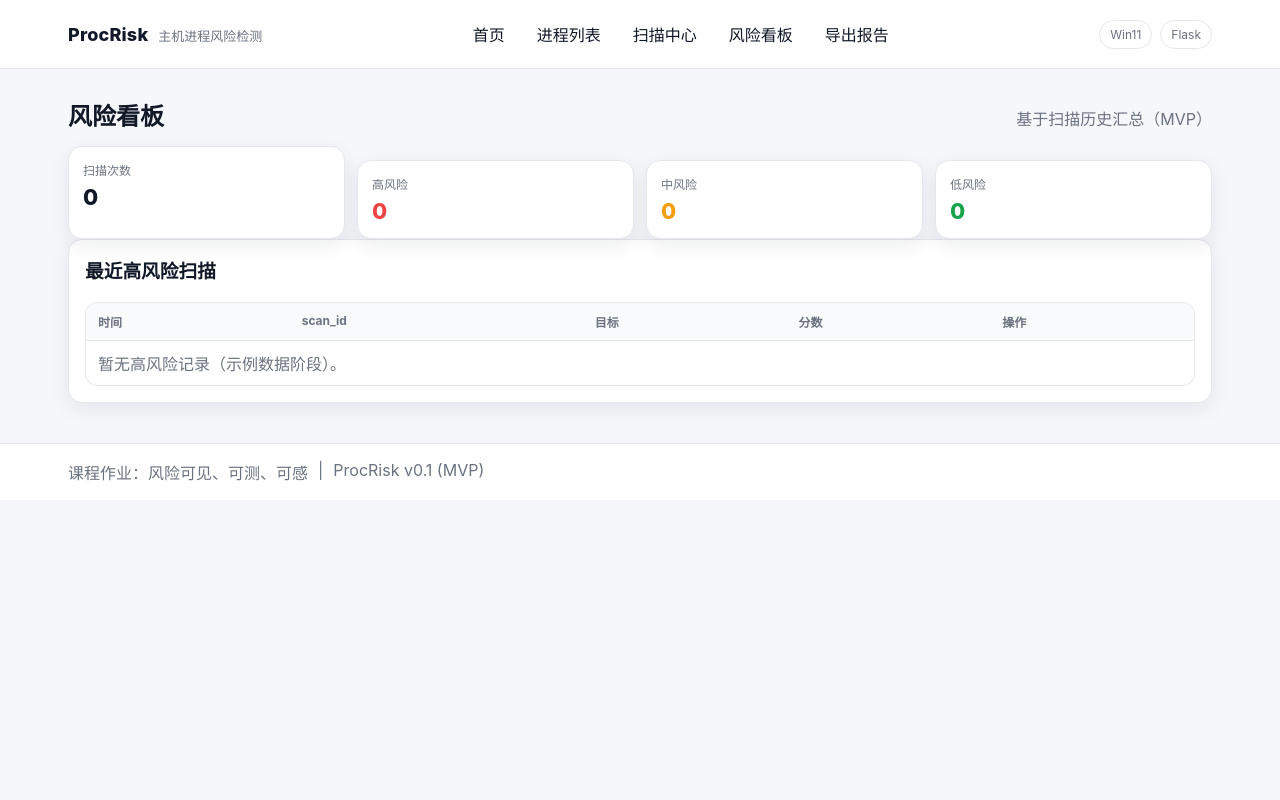
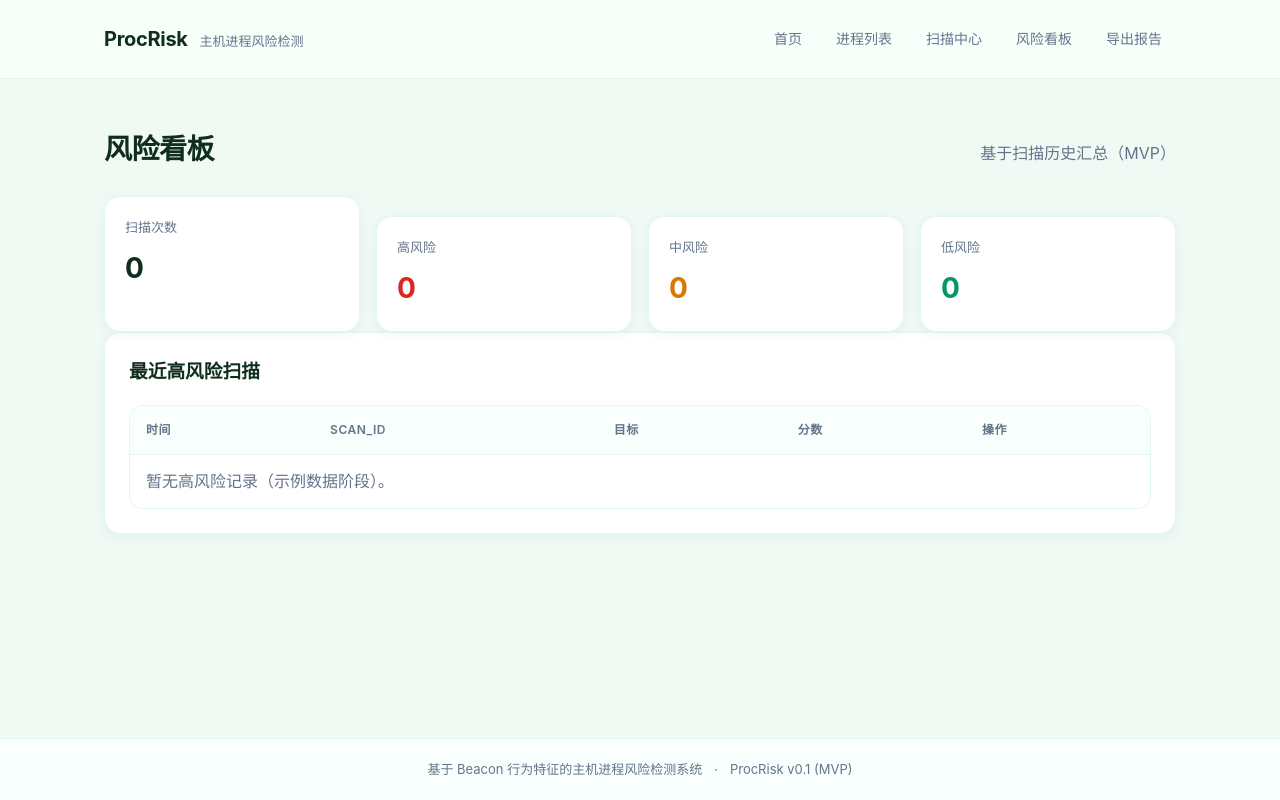
Before and after one commit to oumi-2and11/beacon_proc_risk, a Flask app: page /dashboard/ in a window 1280 px wide. Run offline with Flask 3, Linux system fonts and the light colour scheme.

Commit message:
修改页面UI风格，整体浅绿色看着比较舒服

```diff
--- a/webapp/static/css/main.css
+++ b/webapp/static/css/main.css
@@ -1,205 +1,406 @@
 :root{
-  --bg: #f6f7fb;
+  --bg: #f0f9f4;
+  --bg-alt: #f8fffc;
   --card: #ffffff;
-  --text: #111827;
-  --muted: #6b7280;
-  --border: #e5e7eb;
+  --text: #0f2e1e;
+  --muted: #64748b;
+  --border: #c4e8d7;
+  --border-light: #e4f7ee;
 
-  --primary: #2563eb;
-  --primary-600: #1d4ed8;
+  --primary: #0d9488;
+  --primary-light: #14b8a6;
+  --primary-600: #0f766e;
+  --primary-soft: rgba(13, 148, 136, 0.08);
 
-  --low: #16a34a;
-  --mid: #f59e0b;
-  --high: #ef4444;
+  --low: #059669;
+  --mid: #d97706;
+  --high: #dc2626;
 
-  --shadow: 0 6px 20px rgba(17, 24, 39, 0.08);
-  --radius: 14px;
+  --shadow-soft: 0 1px 3px rgba(13, 148, 136, 0.08);
+  --shadow-card: 0 4px 12px rgba(13, 148, 136, 0.06);
+  --radius: 16px;
 }
 
-*{ box-sizing: border-box; }
-body{
+*{
+  box-sizing: border-box;
+}
+
+html, body{
+  height: 100%;
   margin:0;
-  font-family: -apple-system, BlinkMacSystemFont, "Segoe UI", Arial, "Microsoft YaHei", sans-serif;
+  font-family: -apple-system, BlinkMacSystemFont, "Segoe UI", Roboto, "Microsoft YaHei", sans-serif;
   background: var(--bg);
   color: var(--text);
+  line-height: 1.6;
+  -webkit-font-smoothing: antialiased;
 }
 
-a{ color: var(--primary); text-decoration: none; }
-a:hover{ color: var(--primary-600); text-decoration: underline; }
+body{
+  display: flex;
+  flex-direction: column;
+}
+
+a{
+  color: var(--primary);
+  text-decoration: none;
+  transition: color 0.2s ease;
+}
+
+a:hover{
+  color: var(--primary-600);
+  text-decoration: underline;
+}
 
 .container{
-  max-width: 1180px;
+  width: 100%;
+  max-width: 1120px;
   margin: 0 auto;
-  padding: 18px 18px 40px;
+  padding: 32px 24px 48px;
+  flex: 1;
 }
 
 .topbar{
   position: sticky;
   top: 0;
-  z-index: 10;
-  background: rgba(255,255,255,0.86);
-  backdrop-filter: blur(10px);
-  border-bottom: 1px solid var(--border);
+  z-index: 50;
+  background: rgba(248, 255, 252, 0.9);
+  backdrop-filter: blur(14px);
+  border-bottom: 1px solid var(--border-light);
 }
+
 .topbar-inner{
-  max-width: 1180px;
+  width: 100%;
+  max-width: 1120px;
   margin: 0 auto;
-  padding: 14px 18px;
-  display:flex;
-  align-items:center;
+  padding: 18px 24px;
+  display: flex;
+  align-items: center;
   justify-content: space-between;
-  gap: 14px;
+  gap: 20px;
 }
-.brand{ display:flex; align-items: baseline; gap: 10px; }
+
+.brand{
+  display: flex;
+  align-items: baseline;
+  gap: 12px;
+}
+
 .brand-link{
-  font-weight: 800;
-  font-size: 18px;
-  letter-spacing: 0.2px;
+  font-weight: 700;
+  font-size: 20px;
+  letter-spacing: -0.3px;
   color: var(--text);
 }
-.brand-link:hover{ text-decoration: none; color: var(--text); }
-.brand-subtitle{ color: var(--muted); font-size: 13px; }
 
-.nav{ display:flex; gap: 12px; flex-wrap: wrap; }
+.brand-link:hover{
+  text-decoration: none;
+  color: var(--primary);
+}
+
+.brand-subtitle{
+  color: var(--muted);
+  font-size: 13px;
+}
+
+.nav{
+  display: flex;
+  gap: 6px;
+  flex-wrap: wrap;
+}
+
 .nav-link{
-  padding: 8px 10px;
-  border-radius: 10px;
-  color: var(--text);
+  padding: 10px 14px;
+  border-radius: 12px;
+  color: var(--muted);
+  font-size: 14px;
+  font-weight: 500;
+  transition: all 0.2s ease;
 }
+
 .nav-link:hover{
-  background: rgba(37, 99, 235, 0.08);
+  background: var(--primary-soft);
+  color: var(--primary);
   text-decoration: none;
 }
 
-.topbar-meta{ display:flex; gap: 8px; }
+.topbar-meta{
+  display: flex;
+  gap: 8px;
+}
+
 .pill{
   font-size: 12px;
   color: var(--muted);
-  border: 1px solid var(--border);
-  background: #fff;
-  padding: 6px 10px;
+  border: 1px solid var(--border-light);
+  background: var(--card);
+  padding: 6px 12px;
   border-radius: 999px;
 }
 
 .footer{
-  border-top: 1px solid var(--border);
-  background: #fff;
+  border-top: 1px solid var(--border-light);
+  background: var(--bg-alt);
+  flex-shrink: 0;
+  margin-top: auto;
 }
+
 .footer-inner{
-  max-width: 1180px;
+  width: 100%;
+  max-width: 1120px;
   margin: 0 auto;
-  padding: 16px 18px;
-  display:flex;
-  gap: 10px;
+  padding: 20px 24px;
+  display: flex;
+  gap: 12px;
+  flex-wrap: wrap;
+  justify-content: center;
+  font-size: 13px;
+}
+
+.muted{
+  color: var(--muted);
+}
+
+.mono{
+  font-family: ui-monospace, SFMono-Regular, Menlo, Consolas, "Liberation Mono", monospace;
+  font-size: 13px;
+}
+
+.card{
+  background: var(--card);
+  border: 1px solid var(--border-light);
+  border-radius: var(--radius);
+  box-shadow: var(--shadow-card);
+  padding: 24px;
+  transition: all 0.3s ease;
+}
+
+.card:hover{
+  border-color: var(--border);
+  box-shadow: 0 8px 24px rgba(13, 148, 136, 0.1);
+  transform: translateY(-2px);
+}
+
+.card + .card{
+  margin-top: 20px;
+}
+
+.hstack{
+  display: flex;
+  align-items: center;
+  gap: 12px;
   flex-wrap: wrap;
 }
 
-.muted{ color: var(--muted); }
-.mono{ font-family: ui-monospace, SFMono-Regular, Menlo, Consolas, "Liberation Mono", monospace; font-size: 12px; }
-
-.card{
-  background: var(--card);
-  border: 1px solid var(--border);
-  border-radius: var(--radius);
-  box-shadow: var(--shadow);
-  padding: 16px;
+.vstack{
+  display: flex;
+  flex-direction: column;
+  gap: 12px;
 }
-.card + .card{ margin-top: 14px; }
-
-.hstack{ display:flex; align-items:center; gap: 10px; flex-wrap: wrap; }
-.vstack{ display:flex; flex-direction: column; gap: 10px; }
 
 .page-title{
-  display:flex;
+  display: flex;
   align-items: baseline;
   justify-content: space-between;
-  gap: 12px;
-  margin: 10px 0 14px;
+  gap: 16px;
+  margin: 16px 0 24px;
 }
-.page-title h1, .page-title h2{ margin: 0; }
+
+.page-title h1, .page-title h2{
+  margin: 0;
+  font-size: 28px;
+  font-weight: 700;
+  letter-spacing: -0.5px;
+}
 
 .table{
   width: 100%;
   border-collapse: separate;
   border-spacing: 0;
   overflow: hidden;
-  border: 1px solid var(--border);
-  border-radius: 12px;
-  background: #fff;
+  border: 1px solid var(--border-light);
+  border-radius: 14px;
+  background: var(--card);
 }
+
 .table th, .table td{
-  padding: 10px 12px;
-  border-bottom: 1px solid var(--border);
+  padding: 14px 16px;
+  border-bottom: 1px solid var(--border-light);
   text-align: left;
   vertical-align: top;
 }
+
 .table thead th{
   font-size: 12px;
+  font-weight: 600;
+  letter-spacing: 0.5px;
+  text-transform: uppercase;
   color: var(--muted);
-  background: #f9fafb;
+  background: var(--bg-alt);
 }
-.table tbody tr:hover{ background: #f9fafb; }
-.table tbody tr:last-child td{ border-bottom: none; }
+
+.table tbody tr{
+  transition: background 0.2s ease;
+}
+
+.table tbody tr:hover{
+  background: rgba(13, 148, 136, 0.03);
+}
+
+.table tbody tr:last-child td{
+  border-bottom: none;
+}
 
 .badge{
-  display:inline-flex;
-  align-items:center;
-  padding: 4px 10px;
+  display: inline-flex;
+  align-items: center;
+  padding: 5px 12px;
   border-radius: 999px;
   font-size: 12px;
-  border: 1px solid var(--border);
-  background: #fff;
+  font-weight: 500;
+  border: 1px solid transparent;
+  background: transparent;
 }
-.badge.low{ color: var(--low); border-color: rgba(22,163,74,0.25); background: rgba(22,163,74,0.06); }
-.badge.mid{ color: var(--mid); border-color: rgba(245,158,11,0.25); background: rgba(245,158,11,0.08); }
-.badge.high{ color: var(--high); border-color: rgba(239,68,68,0.25); background: rgba(239,68,68,0.06); }
+
+.badge.low{
+  color: var(--low);
+  border-color: rgba(5, 150, 105, 0.2);
+  background: rgba(5, 150, 105, 0.08);
+}
+
+.badge.mid{
+  color: var(--mid);
+  border-color: rgba(217, 119, 6, 0.2);
+  background: rgba(217, 119, 6, 0.08);
+}
+
+.badge.high{
+  color: var(--high);
+  border-color: rgba(220, 38, 38, 0.2);
+  background: rgba(220, 38, 38, 0.08);
+}
 
 .btn{
-  display:inline-flex;
-  align-items:center;
-  justify-content:center;
+  display: inline-flex;
+  align-items: center;
+  justify-content: center;
   gap: 8px;
-  padding: 9px 12px;
+  padding: 11px 18px;
   border-radius: 12px;
-  border: 1px solid var(--border);
-  background: #fff;
+  border: 1px solid var(--border-light);
+  background: var(--card);
   color: var(--text);
   cursor: pointer;
+  font-size: 14px;
+  font-weight: 500;
+  transition: all 0.2s ease;
 }
-.btn:hover{ background: #f9fafb; }
+
+.btn:hover{
+  background: var(--bg-alt);
+  border-color: var(--border);
+  transform: translateY(-1px);
+}
+
 .btn.primary{
   background: var(--primary);
   border-color: var(--primary);
   color: #fff;
+  box-shadow: 0 2px 8px rgba(13, 148, 136, 0.25);
 }
-.btn.primary:hover{ background: var(--primary-600); border-color: var(--primary-600); }
+
+.btn.primary:hover{
+  background: var(--primary-600);
+  border-color: var(--primary-600);
+  box-shadow: 0 4px 12px rgba(13, 148, 136, 0.35);
+  transform: translateY(-1px);
+}
+
 .btn.danger{
   background: #fff;
-  border-color: rgba(239,68,68,0.35);
+  border-color: rgba(220, 38, 38, 0.25);
   color: var(--high);
 }
 
+.btn.danger:hover{
+  background: rgba(220, 38, 38, 0.04);
+}
+
 .input{
-  width: 260px;
+  width: 280px;
   max-width: 100%;
-  padding: 9px 12px;
+  padding: 11px 16px;
   border-radius: 12px;
-  border: 1px solid var(--border);
-  background: #fff;
+  border: 1px solid var(--border-light);
+  background: var(--card);
+  font-size: 14px;
+  transition: all 0.2s ease;
 }
+
+.input:focus{
+  outline: none;
+  border-color: var(--primary);
+  box-shadow: 0 0 0 4px var(--primary-soft);
+}
+
 .kpi{
-  display:grid;
+  display: grid;
   grid-template-columns: repeat(4, minmax(0, 1fr));
-  gap: 12px;
+  gap: 16px;
 }
-.kpi .card{ padding: 14px; }
-.kpi .kpi-title{ color: var(--muted); font-size: 12px; }
-.kpi .kpi-value{ font-size: 22px; font-weight: 800; margin-top: 6px; }
+
+.kpi .card{
+  padding: 20px;
+}
+
+.kpi .kpi-title{
+  color: var(--muted);
+  font-size: 13px;
+  font-weight: 500;
+}
+
+.kpi .kpi-value{
+  font-size: 28px;
+  font-weight: 700;
+  margin-top: 8px;
+  letter-spacing: -0.5px;
+}
 
 @media (max-width: 900px){
-  .kpi{ grid-template-columns: repeat(2, minmax(0, 1fr)); }
+  .kpi{
+    grid-template-columns: repeat(2, minmax(0, 1fr));
+  }
+
+  .topbar-inner{
+    flex-direction: column;
+    align-items: flex-start;
+    gap: 12px;
+  }
+
+  .nav{
+    width: 100%;
+    justify-content: flex-start;
+  }
 }
+
 @media (max-width: 560px){
-  .topbar-inner{ flex-direction: column; align-items: flex-start; }
-  .kpi{ grid-template-columns: 1fr; }
+  .kpi{
+    grid-template-columns: 1fr;
+  }
+
+  .container{
+    padding: 16px 16px 40px;
+  }
+
+  .topbar-inner{
+    padding: 14px 16px;
+  }
+
+  .page-title{
+    flex-direction: column;
+    align-items: flex-start;
+  }
+
+  .page-title h1, .page-title h2{
+    font-size: 24px;
+  }
 }
--- a/webapp/templates/layout.html
+++ b/webapp/templates/layout.html
@@ -22,11 +22,6 @@
         <a class="nav-link" href="{{ url_for('dashboard.dashboard') }}">风险看板</a>
         <a class="nav-link" href="{{ url_for('export.export_home') }}">导出报告</a>
       </nav>
-
-      <div class="topbar-meta">
-        <span class="pill">Win11</span>
-        <span class="pill">Flask</span>
-      </div>
     </div>
   </header>
 
@@ -37,8 +32,8 @@
   <footer class="footer">
     {% block footer %}
     <div class="footer-inner">
-      <span class="muted">课程作业：风险可见、可测、可感</span>
-      <span class="muted">|</span>
+      <span class="muted">基于 Beacon 行为特征的主机进程风险检测系统</span>
+      <span class="muted">·</span>
       <span class="muted">ProcRisk v0.1 (MVP)</span>
     </div>
     {% endblock %}
```
